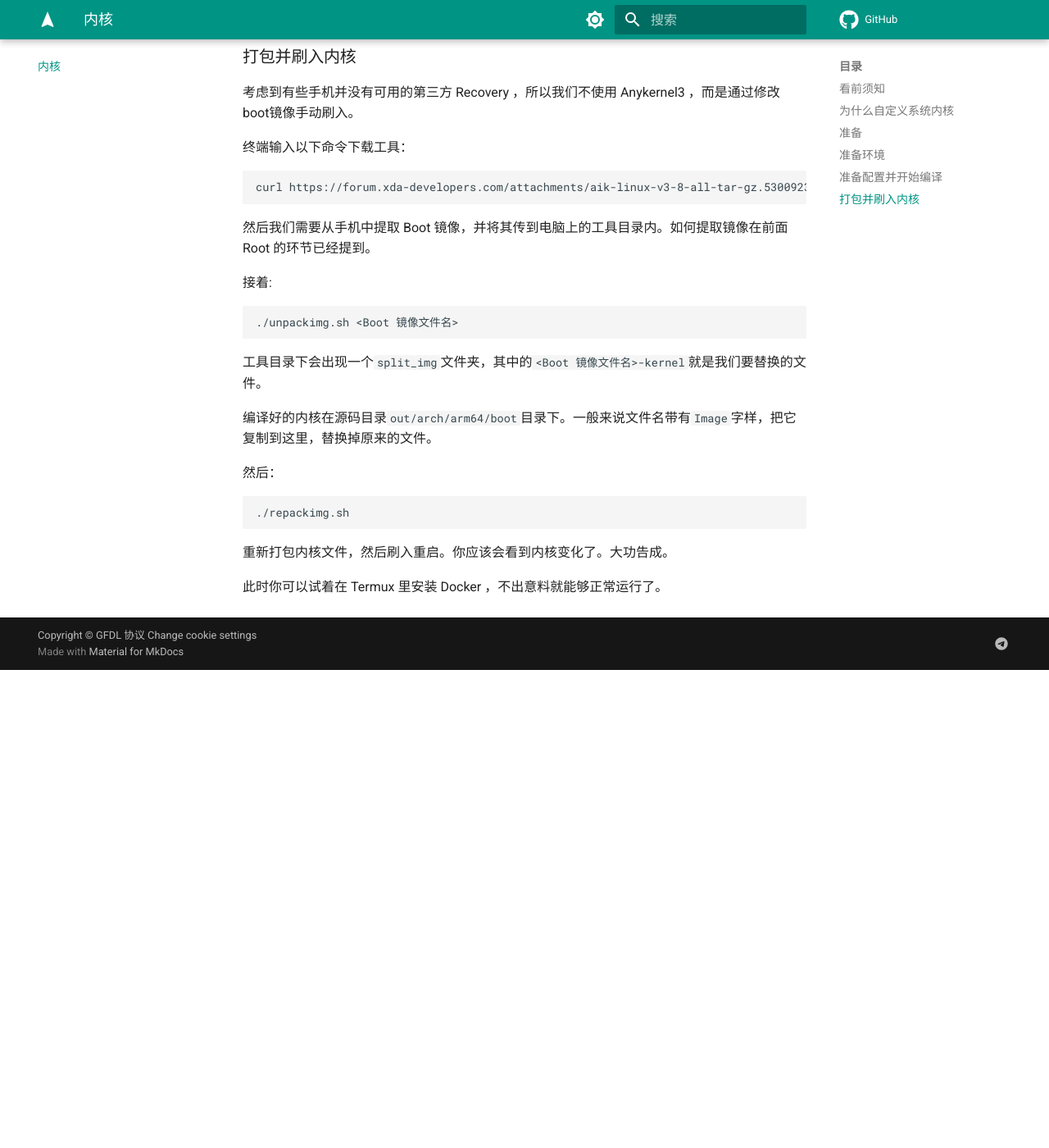
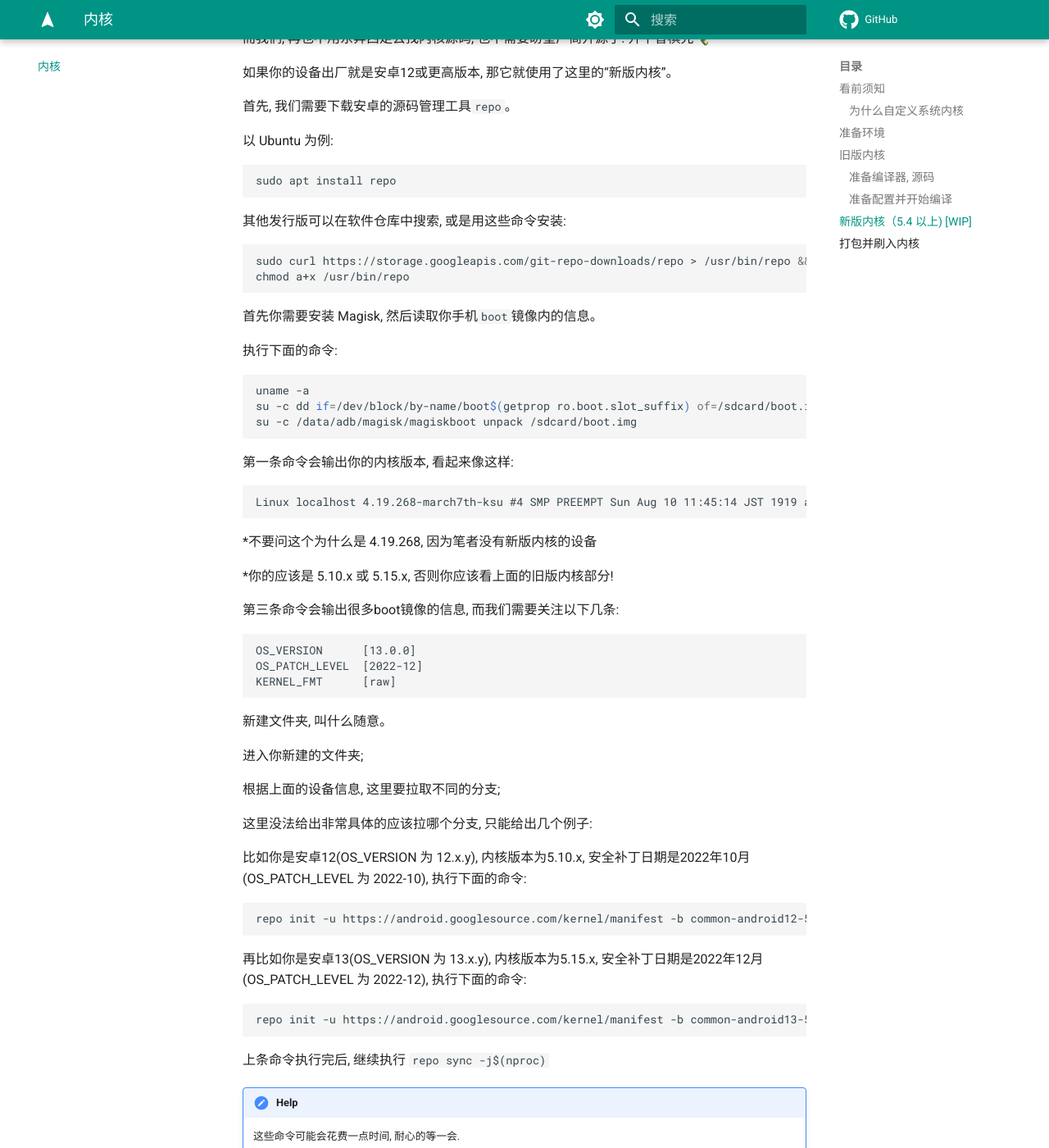
Before and after one commit to sudoskys/Root, an MkDocs documentation site: the page built from docs/kernel.md, in a window 1280 px wide and 1400 px high, scrolled down 5075 px. Shown: the whole window at 82% size. Built offline with MkDocs 1.6.1 and Material for MkDocs 9.7.7, drawn with Linux system fonts in a browser that asks for light colours; comment, search, counter and statistics services are not loaded; before the commit the page ends 5892 px from its top, so only the background shows below that; some of the changed text lies outside the part shown.

Commit message:
Add GKI 2.0 Kernel Compilation Tutorial [WIP]

````diff
--- a/docs/kernel.md
+++ b/docs/kernel.md
@@ -1,49 +1,25 @@
 
 本节为非必须部分，上手需要**一定的知识储备**，如果你**没事**或者**不清楚为什么搞内核**，可以看下一节。
 
-结合此文档阅读本节内容：[构建内核](https://source.android.com/docs/setup/build/building-kernels)
-
 !!! danger
-    如果你的手机内核版本为`5.x`，那它多半使用了 GKI(Generic Kernel Image)，为这些手机制作内核需要额外步骤，不能按照以下教程进行。否则可能会导致手机部分设备(如触摸屏，尾插等)无法工作。
+    如果你的手机内核版本为`5.4`，那它使用了 GKI(Generic Kernel Image) 1.0，给这种设备单独编译出可用的内核几乎是**不可能**的, 就算能编译出来, 手机外围设备(如触摸屏，尾插等)也无法工作.
 
 !!! warning
     当你在执行时，因为每个人所使用的系统操作环境不同，很可能会出现不可控的奇怪报错，出现问题提问前请确保严格按照本教程操作。**提问要给出详细信息和测试结果，并参考首页的提问指南**
 
-#### 看前须知
+### 看前须知
 
 首先，你需要确认你的手机内核是**开源**的（这个需要自己了解搜索信息）。
 
 如果不开源，那就不用继续看了。
 
-### 为什么自定义系统内核
+#### 为什么自定义系统内核
 
 我们都知道,安卓使用 Linux 内核，但是系统内核的功能被严重阉割，导致有些东西(例如 Docker)跑不起来。
 
 这时候，我们就需要构建自己的 Linux 内核，来补全这些功能，让我们需要的软件能正常运行。
 
 修改内核能做到的当然不止如此，在安卓上，Linux 内核扮演的角色大致相当与电脑的 BIOS+系统内核，也就是说，你还可以通过修改内核来优化性能，甚至超频。不过这就是后话了。
-
-本教程将以一加8t为例，从头开始构建一个支持 Docker 的内核。其他手机的步骤和这个基本相同。
-
-### 准备
-
-你可以去 [XDA开发者论坛(英文)](https://forum.xda-developers.com) 寻找你手机的内核源码，直接在论坛内搜索你的手机型号即可。这里的内核一般是经过大佬修改的第三方版，带有性能优化或额外功能。本人推荐去这里查找。
-
-如果没有也别沮丧。可能只是还没人做而已。 一般来讲，小米几乎所有手机和一加所有手机的内核都是开源的。
-
-小米开源内核目录[在这里](https://github.com/micode/xiaomi_kernel_opensource)，直接查找你手机的型号即可。
-
-一加开源内核[在这里](https://github.com/orgs/oneplusoss/repositories)，对于初学者，在这个目录找到你手机对应的源码比较难，所以推荐直接谷歌 “一加xx内核源码”。
-
-对于其他品牌，你可以试着谷歌 “你的手机型号+内核源码”。
-
-!!! danger
-    **注意内核应该和安卓版本对应**
-
-!!! warning
-    有些设备有多个版本的内核可用(例如红米Note7可用的版本有 `4.4`,`4.9`,`4.14`,`4.19`)，这些内核版本和 ROM 是对应的，刷入其他版本会导致**无法开机**，所以你应该记住你当前的内核     版本。
-
-如果能找到(一般内核源码都是放在Github)，那么就可以继续了。
 
 ### 准备环境
 
@@ -53,39 +29,40 @@
 
 - 使用 Windows 的 Linux 子系统v2(WSL2)安装一个Linux发行版(推荐 Ubuntu)
 
-- 手机上 Chroot 安装一个 Linux 发行版(推荐 Ubuntu，至于安装，可以使用 [tmoe](https://github.com/2moe/tmoe) 项目)
-
-除非迫不得已，否则我不建议你用手机编译来折磨自己。
-
-如果电脑配置不大行，建议实机安装。
+如果电脑配置不大行，建议实机安装。**RAM 为 8G 或更低的设备一定要实机安装!**
 
 对于如何安装以上的系统不在本文主题内，如果你不懂，可以搜索一下。
 
-本教程以 Ubuntu18.04 为例.
+本教程以 Ubuntu22.04 为例.
 
 首先，我们要把软件源更换为国内镜像源，在终端输入以下命令:
 
 ```bash
 sudo sed -i "s@http://.*archive.ubuntu.com@https://mirrors.tuna.tsinghua.edu.cn@g" /etc/apt/sources.list
-sudo sed -i "s@http://.*security.ubuntu.com@https://mirrors.tuna.tsinghua.edu.cn@g" /etc/apt/sources.list
 sudo apt update
 ```
 
-以上命令会将软件源更换为清华大学源。然后我们开始安装依赖，在终端输入以下命令:
+以上命令会将软件源更换为清华大学源。然后我们开始安装依赖，在终端输入以下命令安装依赖:
 
 ```bash
-sudo apt install -y bc bison build-essential ccache cpio curl flex g++-multilib gcc-multilib git gnupg gperf imagemagick lib32ncurses5-dev lib32readline-dev lib32z1-dev liblz4-tool libncurses5-dev libsdl1.2-dev libssl-dev libwxgtk3.0-dev libxml2 libxml2-utils lzop pngcrush rsync schedtool squashfs-tools xsltproc zip zlib1g-
-dev unzip openjdk-8-jdk language-pack-zh-hans python vim
+sudo apt install -y acl aptly bc bison build-essential busybox ca-certificates clang coreutils cpio crossbuild-essential-arm64 curl debian-archive-keyring debian-keyring dialog flex gawk gcc git gpg gzip initramfs-tools jq kmod libbison-dev libcrypto++-dev libelf-dev libfdt-dev libfile-fcntllock-perl libfl-dev liblz4-tool libncurses-dev libncurses5 libncurses5-dev libncursesw5-dev libpython2.7-dev libssl-dev libusb-1.0-0-dev lld llvm locales lz4 lzma lzop mtools ncurses-base ncurses-term ntpdate p7zip p7zip-full parallel patchutils pigz pixz pkg-config pv python2 python3 python3-dev python3-distutils rsync subversion swig tar udev unzip uuid uuid-dev uuid-runtime vim wget xz-utils zip zlib1g-dev zstd
 ```
 
-在上述命令执行完后，我们需要下载编译器，这里使用clang。
+### 旧版内核
+
+!!! warning
+    **本部分适用于旧版内核, 即 4.x 或更旧版本, 5.x 或更新版本不适用!!**
+
+#### 准备编译器, 源码
+
+安装完前面的依赖后，我们需要下载编译器，这里使用clang。
 
 ```bash
 cd ~ && git clone --depth=1 https://github.com/kdrag0n/proton-clang.git
 ```
 
 !!! help
-    如果克隆很慢，尝试把源地址中的`github.com`改成`hub.fastgit.xyz`。
+    如果克隆很慢，尝试把源地址前加上`https://ghproxy.com/`, 例如`https://ghproxy.com/https://github.com/kdrag0n/proton-clang.git`
 
 下载完后，我们在终端输入`vi ~/.bashrc`打开编辑器，按下键盘上的 "Insert" 键，使用方向键滑到文件底部，加上以下代码：
 
@@ -107,9 +84,21 @@ Thread model: posix
 InstalledDir: /home/proton-clang/bin
 ```
 
-如果没有，说明某一步操作有问题，你必须回头纠正。
+如果没有，说明某一步操作有问题，你必须回头纠正, 否则下面的操作无法进行。
 
-### 准备配置并开始编译
+对于源码, 你可以去 [XDA开发者论坛(英文)](https://forum.xda-developers.com) 寻找你手机的内核源码，直接在论坛内搜索你的手机型号即可。这里的内核一般是经过大佬修改的第三方版，带有性能优化或额外功能。本人推荐去这里查找。
+
+如果没有也别沮丧。可能只是还没人做而已。 一般来讲，小米几乎所有手机和一加所有手机的内核都是开源的。
+
+小米开源内核目录[在这里](https://github.com/micode/xiaomi_kernel_opensource)，直接查找你手机的型号即可。
+
+一加开源内核[在这里](https://github.com/orgs/oneplusoss/repositories)
+
+对于初学者，在这个目录找到你手机对应的源码比较难，所以推荐直接谷歌 “一加xx内核源码”。
+
+对于其他品牌，你可以试着谷歌 “你的手机型号+内核源码”。
+
+#### 准备配置并开始编译
 
 现在环境已经准备好了，我们需要下载我们之前找到的内核源码。
 
@@ -215,6 +204,91 @@ make CC=clang AR=llvm-ar NM=llvm-nm STRIP=llvm-strip OBJCOPY=llvm-objcopy OBJDUM
 
 然后便是等待。等他出现`Ready`字样时就说明你成功了。
 
+### 新版内核（5.4 以上) [WIP]
+
+结合此文档阅读本小节内容：[构建内核](https://source.android.com/docs/setup/build/building-kernels)
+
+为什么没有 5.4 内核? 5.4 是 GKI 1.0 版本, 这东西非常阴间, 笔者研究了两三天也毫无进展, 去 xda 一看, 根本没有人单独发布内核。所以决定放弃捏
+
+*注: 谷歌 Pixel 手机除外, 因为谷歌给 Pixel 的内核提供了很阳间的一键编译脚本*
+
+新版内核与上面的旧版内核最大的差别就是: 内核本身是统一由谷歌提供的, 存储在`boot`分区, 设备厂商提供的驱动等全部被拆分进入`vendor_boot`和`vendor_dlkm`分区中, 这意味着内核碎片化从此不复存在了。
+
+而我们, 再也不用东奔西走去找内核源码, 也不需要盼望厂商开源了. 开个香槟先🍾
+
+如果你的设备出厂就是安卓12或更高版本, 那它就使用了这里的“新版内核”。
+
+首先, 我们需要下载安卓的源码管理工具`repo`。
+
+以 Ubuntu 为例:
+
+```bash
+sudo apt install repo
+```
+其他发行版可以在软件仓库中搜索, 或是用这些命令安装:
+
+```bash
+sudo curl https://storage.googleapis.com/git-repo-downloads/repo > /usr/bin/repo && \
+chmod a+x /usr/bin/repo
+```
+
+首先你需要安装 Magisk, 然后读取你手机`boot`镜像内的信息。
+
+执行下面的命令:
+```bash
+uname -a
+su -c dd if=/dev/block/by-name/boot$(getprop ro.boot.slot_suffix) of=/sdcard/boot.img
+su -c /data/adb/magisk/magiskboot unpack /sdcard/boot.img
+```
+
+第一条命令会输出你的内核版本, 看起来像这样:
+```
+Linux localhost 4.19.268-march7th-ksu #4 SMP PREEMPT Sun Aug 10 11:45:14 JST 1919 aarch64 Android
+```
+
+*不要问这个为什么是 4.19.268, 因为笔者没有新版内核的设备
+
+*你的应该是 5.10.x 或 5.15.x, 否则你应该看上面的旧版内核部分!
+
+第三条命令会输出很多boot镜像的信息, 而我们需要关注以下几条:
+```
+OS_VERSION      [13.0.0]
+OS_PATCH_LEVEL  [2022-12]
+KERNEL_FMT      [raw]
+```
+
+新建文件夹, 叫什么随意。
+
+进入你新建的文件夹;
+
+根据上面的设备信息, 这里要拉取不同的分支;
+
+这里没法给出非常具体的应该拉哪个分支, 只能给出几个例子:
+
+比如你是安卓12(OS_VERSION 为 12.x.y), 内核版本为5.10.x, 安全补丁日期是2022年10月(OS_PATCH_LEVEL 为 2022-10), 执行下面的命令:
+```bash
+repo init -u https://android.googlesource.com/kernel/manifest -b common-android12-5.10-2022-10
+```
+
+再比如你是安卓13(OS_VERSION 为 13.x.y), 内核版本为5.15.x, 安全补丁日期是2022年12月(OS_PATCH_LEVEL 为 2022-12), 执行下面的命令:
+```bash
+repo init -u https://android.googlesource.com/kernel/manifest -b common-android13-5.15-2022-12
+```
+
+上条命令执行完后, 继续执行 `repo sync -j$(nproc)`
+
+!!! help
+    这些命令可能会花费一点时间, 耐心的等一会.
+
+!!! help
+    如果花费时间实在太长, 你可能必须通过镜像站拉取源代码, 把上面命令中所有的`android.googlesource.com`替换成`mirrors.tuna.tsinghua.edu.cn/git/AOSP/`即可. 例如`repo init -u https://mirrors.tuna.tsinghua.edu.cn/git/AOSP/kernel/manifest -b common-android13-5.15-2022-12`
+
+!!! help
+    如果提示无法连接到`gerrit.googlesource.com`, 请参照[git-repo的帮助页面的](https://mirrors.tuna.tsinghua.edu.cn/help/git-repo)更新一节。
+
+剩下的会写的，别急
+可以先参考[Ylarod 的教程](https://xtuly.cn/article/arm64-kernel-research-3#d9d370819ef944179363eeb7069115d0)
+
 ### 打包并刷入内核
 
 考虑到有些手机并没有可用的第三方 Recovery ，所以我们不使用 Anykernel3 ，而是通过修改boot镜像手动刷入。
@@ -244,5 +318,3 @@ curl https://forum.xda-developers.com/attachments/aik-linux-v3-8-all-tar-gz.5300
 ```
 
 重新打包内核文件，然后刷入重启。你应该会看到内核变化了。大功告成。
-
-此时你可以试着在 Termux 里安装 Docker ，不出意料就能够正常运行了。
````
